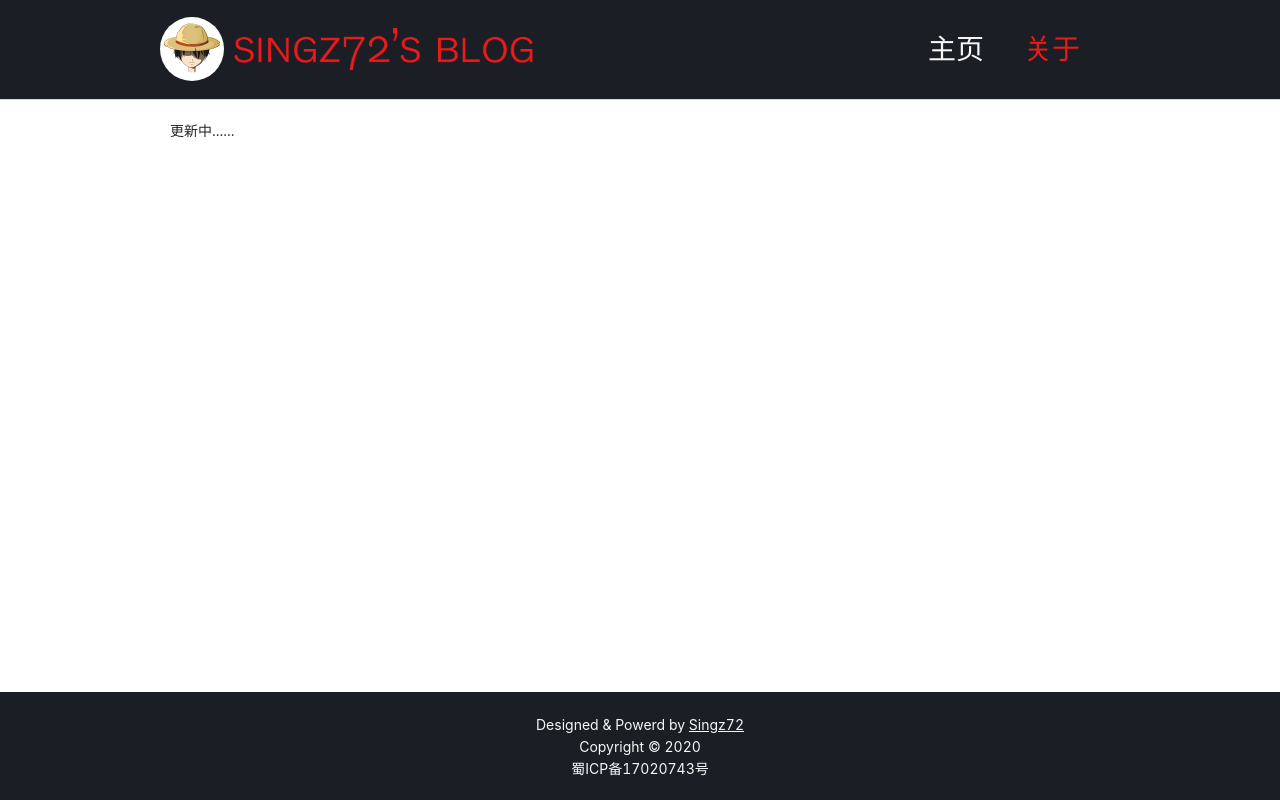
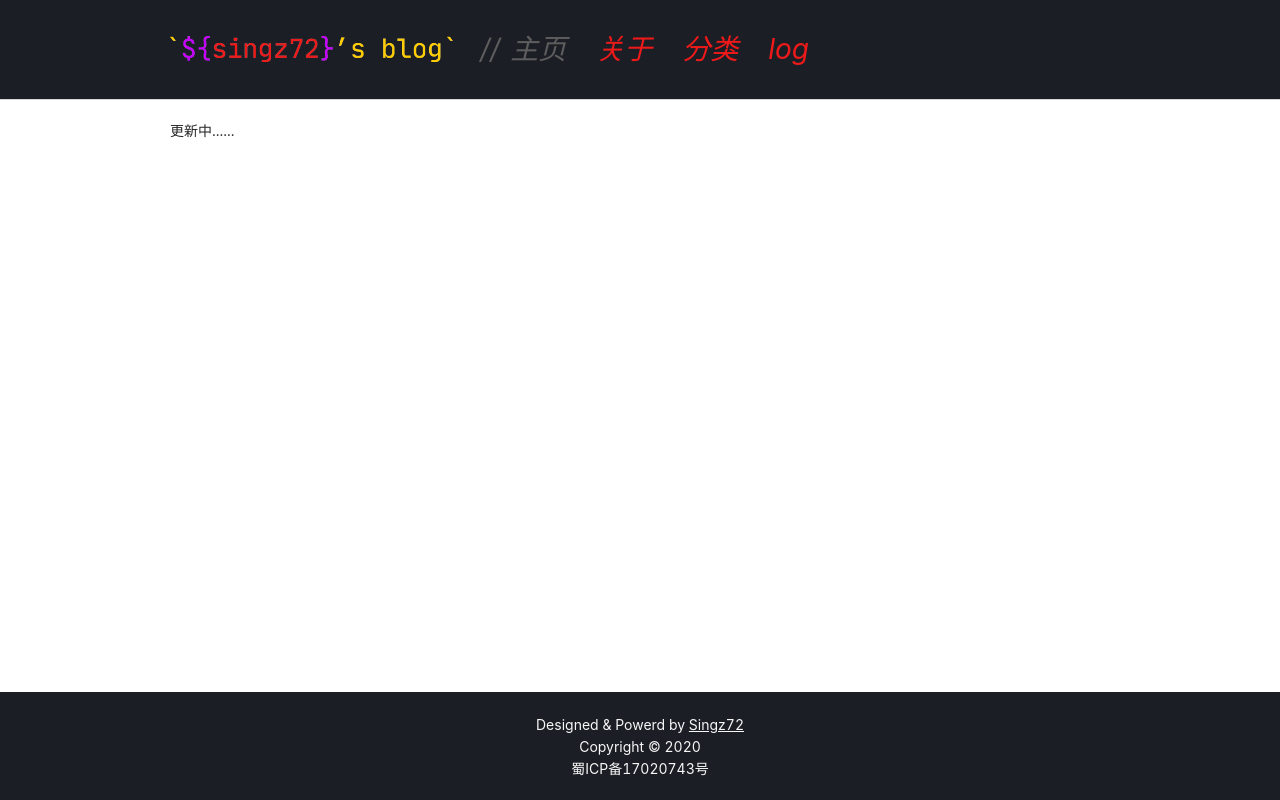
Before and after one commit to singzis/blogsite, a Next.js app: page /about in a window 1280 px wide. Built offline with nearby package versions, Linux system fonts and the light colour scheme.

Commit message:
feat:header组件

```diff
--- a/components/Header.jsx
+++ b/components/Header.jsx
@@ -10,7 +10,7 @@ export default function Header(props) {
         <Col span={18}>
           <div className="header-box">
             <div className="left">
-              <Avatar />
+              {/* <Avatar /> */}
               <div className="blog-name">
                 <BlogName />
               </div>
@@ -33,9 +33,11 @@ export default function Header(props) {
           z-index: 1;
         }
         .header-box {
-          padding: 17px 0 18px;
+          padding: 27px 0 28px;
           display: flex;
-          justify-content: space-between;
+           {
+            /* justify-content: space-between; */
+          }
           align-items: center;
         }
         .left {
--- a/components/blogname.jsx
+++ b/components/blogname.jsx
@@ -1,3 +1,3 @@
 export default function BlogName() {
-  return <img src="/images/blogname.png" alt="singz72's blog" />;
+  return <img src="/images/blogname.gif" alt="singz72's blog" />;
 }
--- a/components/nav.jsx
+++ b/components/nav.jsx
@@ -4,6 +4,7 @@ export default function Nav() {
   const { pathname } = useRouter();
   return (
     <div className="nav">
+      <span className="nav-note">// </span>
       <Link href="/">
         <a className={`nav-link ${pathname === "/" ? "selected" : ""}`}>主页</a>
       </Link>
@@ -12,16 +13,30 @@ export default function Nav() {
           关于
         </a>
       </Link>
+      <Link href="/about">
+        <a className={`nav-link ${pathname === "/about" ? "selected" : ""}`}>
+          分类
+        </a>
+      </Link>
+      <Link href="/about">
+        <a className={`nav-link ${pathname === "/about" ? "selected" : ""}`}>
+          log
+        </a>
+      </Link>
       <style jsx>{`
         .nav {
           display: flex;
+          font-size: 28px;
+          font-style: italic;
+          color: #5d5d5d;
         }
-        .nav-link {
-          color: #f7f7f7;
+        .nav-note {
+          margin-left: 10px;
+          margin-right: 10px;
           font-size: 28px;
         }
         .nav-link:not(:last-child) {
-          margin-right: 40px;
+          margin-right: 30px;
         }
         .nav-link:hover {
           color: #ee1a1a;
```
Also changed, not shown: public/images/blogname.gif (added).
